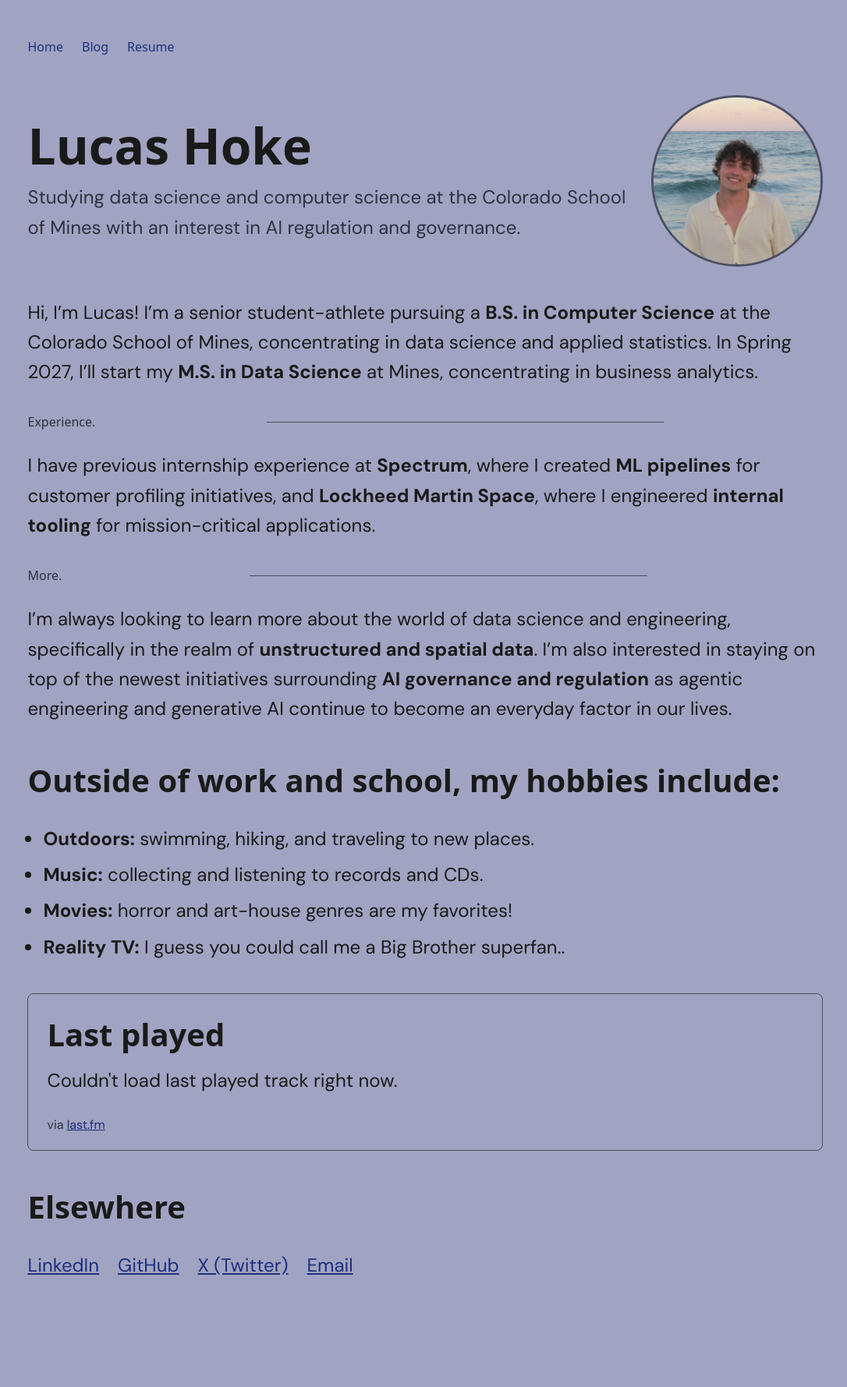
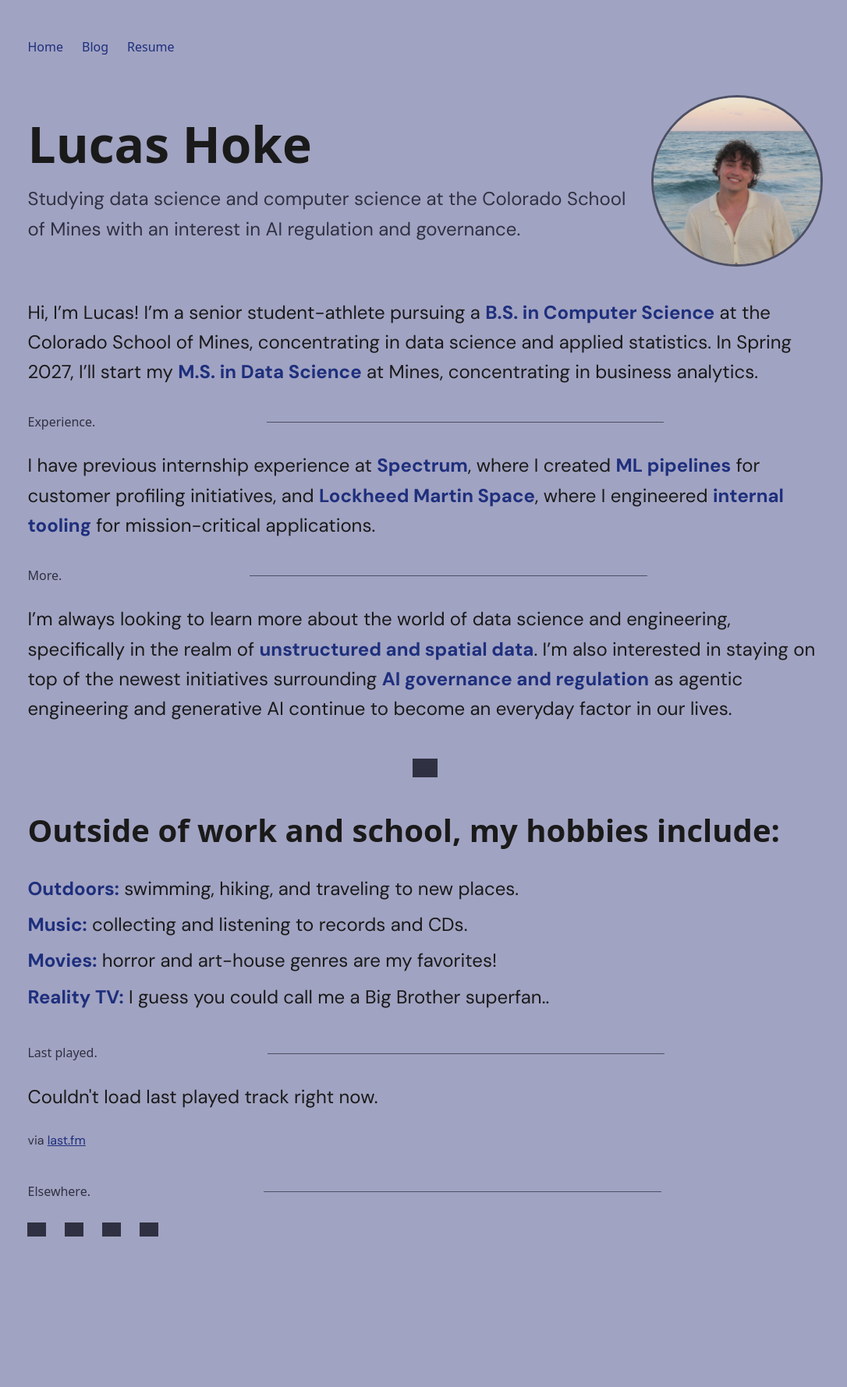
Before and after one commit to hokeluc/hokeluc.github.io, a Jekyll site: the page built from index.html, in a window 1280 px wide. Shown: the whole page at 78% size, without its empty margins (95-1181 px from the left). Built offline with Jekyll 4.4.1, drawn with Linux system fonts in a browser that asks for light colours; some web fonts are replaced; after the commit the page ends 1709 px from its top, so only the background shows below that; grey boxes are pictures that could not be loaded.

Commit message:
Visual design pass 2: reduce noise, footer, pixel icons
- Drop the bordered box around the Last.fm widget; use the same
  section-label pattern as the bio dividers instead, so the whole page
  reads as one consistent visual language rather than mixing boxes and
  rules
- Drop default bullets from the hobbies list (already led by a bolded
  word each, so the bullet was redundant)
- Snap remaining spacing values onto the 8px scale (h1 margin, post
  list row padding)
- "Elsewhere" becomes a de-emphasized <footer> at the bottom of the
  page, using HackerNoon's MIT-licensed Pixel Icon Library (24px grid,
  matches the Geist Pixel headings) instead of text links, recolored
  via CSS mask so it follows light/dark mode
- <strong> text now tints to the accent color instead of just being
  bold, reusing the existing palette instead of introducing a new color
- Decorative chevron-down between the bio and hobbies section, wrapped
  in an anchor to #hobbies with CSS scroll-behavior:smooth (no JS
  needed for the scroll)

Co-Authored-By: Claude Sonnet 5 <noreply@anthropic.com>

```diff
--- a/_layouts/default.html
+++ b/_layouts/default.html
@@ -6,6 +6,7 @@
   <title>{% if page.title %}{{ page.title }} · {% endif %}{{ site.title }}</title>
   <link rel="preconnect" href="https://fonts.googleapis.com">
   <link rel="preconnect" href="https://fonts.gstatic.com" crossorigin>
+  <link rel="preconnect" href="https://cdn.jsdelivr.net">
   <link href="https://fonts.googleapis.com/css2?family=DM+Sans:wght@400;700&family=Geist+Pixel&display=swap" rel="stylesheet">
   <link rel="stylesheet" href="{{ '/style.css' | relative_url }}">
 </head>
--- a/index.html
+++ b/index.html
@@ -47,9 +47,15 @@ title: Home
   </p>
 </section>
 
-<section>
+<div class="chevron-divider">
+  <a href="#hobbies" aria-label="Jump to hobbies section">
+    <span class="icon icon-chevron-down" aria-hidden="true"></span>
+  </a>
+</div>
+
+<section id="hobbies">
   <h2>Outside of work and school, my hobbies include:</h2>
-  <ul>
+  <ul class="plain-list">
     <li><strong>Outdoors:</strong> swimming, hiking, and traveling to new places.</li>
     <li><strong>Music:</strong> collecting and listening to records and CDs.</li>
     <li><strong>Movies:</strong> horror and art-house genres are my favorites!</li>
@@ -57,23 +63,43 @@ title: Home
   </ul>
 </section>
 
-<section id="lastfm" class="widget">
-  <h2>Last played</h2>
+<section id="lastfm">
+  <div class="section-label"><span>Last played.</span></div>
   <p id="lastfm-track">Loading&hellip;</p>
   <p class="widget-credit">
     via <a href="https://www.last.fm/user/hokeluc" target="_blank" rel="noopener">last.fm</a>
   </p>
 </section>
 
-<section class="links">
-  <h2>Elsewhere</h2>
-  <ul class="link-list">
-    <li><a href="https://www.linkedin.com/in/lucas-hoke/" target="_blank" rel="noopener">LinkedIn</a></li>
-    <li><a href="https://github.com/hokeluc" target="_blank" rel="noopener">GitHub</a></li>
-    <li><a href="https://x.com/hokeluc" target="_blank" rel="noopener">X (Twitter)</a></li>
-    <li><a href="mailto:lucas@lucashoke.com">Email</a></li>
+<footer class="links">
+  <div class="section-label"><span>Elsewhere.</span></div>
+  <ul class="icon-list">
+    <li>
+      <a href="https://www.linkedin.com/in/lucas-hoke/" target="_blank" rel="noopener">
+        <span class="icon icon-linkedin" aria-hidden="true"></span>
+        <span class="sr-only">LinkedIn</span>
+      </a>
+    </li>
+    <li>
+      <a href="https://github.com/hokeluc" target="_blank" rel="noopener">
+        <span class="icon icon-github" aria-hidden="true"></span>
+        <span class="sr-only">GitHub</span>
+      </a>
+    </li>
+    <li>
+      <a href="https://x.com/hokeluc" target="_blank" rel="noopener">
+        <span class="icon icon-twitter" aria-hidden="true"></span>
+        <span class="sr-only">X (Twitter)</span>
+      </a>
+    </li>
+    <li>
+      <a href="mailto:lucas@lucashoke.com">
+        <span class="icon icon-envelope" aria-hidden="true"></span>
+        <span class="sr-only">Email</span>
+      </a>
+    </li>
   </ul>
-</section>
+</footer>
 
 <script>
   (function () {
--- a/style.css
+++ b/style.css
@@ -23,6 +23,10 @@
   box-sizing: border-box;
 }
 
+html {
+  scroll-behavior: smooth;
+}
+
 body {
   background: var(--bg);
   color: var(--fg);
@@ -36,6 +40,22 @@ body {
 
 a {
   color: var(--accent);
+}
+
+strong {
+  color: var(--accent);
+}
+
+.sr-only {
+  position: absolute;
+  width: 1px;
+  height: 1px;
+  padding: 0;
+  margin: -1px;
+  overflow: hidden;
+  clip: rect(0, 0, 0, 0);
+  white-space: nowrap;
+  border: 0;
 }
 
 .site-nav {
@@ -93,7 +113,7 @@ h1, h2 {
 h1 {
   font-size: 4rem; /* 64px */
   line-height: 1.1;
-  margin: 0 0 0.75rem;
+  margin: 0 0 1rem; /* 16px */
 }
 
 h2 {
@@ -131,6 +151,7 @@ h2 {
 
 section {
   margin-bottom: 2.5rem; /* 40px */
+  scroll-margin-top: 2rem; /* 32px, for the chevron jump link */
 }
 
 p {
@@ -138,21 +159,72 @@ p {
 }
 
 ul {
-  padding-left: 1.25rem;
+  padding-left: 0;
 }
 
 li {
   margin-bottom: 0.5rem; /* 8px */
 }
 
-.widget {
-  padding: 1.25rem 1.5rem;
-  border: 1px solid var(--border);
-  border-radius: 8px;
+.plain-list {
+  list-style: none;
 }
 
-.widget h2 {
-  margin-bottom: 0.5rem;
+.chevron-divider {
+  display: flex;
+  justify-content: center;
+  margin: 2rem 0; /* 32px */
+}
+
+.chevron-divider a {
+  display: inline-flex;
+}
+
+.icon {
+  display: inline-block;
+  width: 24px;
+  height: 24px;
+  background-color: var(--muted);
+  -webkit-mask-size: contain;
+  mask-size: contain;
+  -webkit-mask-repeat: no-repeat;
+  mask-repeat: no-repeat;
+  -webkit-mask-position: center;
+  mask-position: center;
+}
+
+.chevron-divider .icon {
+  width: 2rem; /* 32px */
+  height: 2rem;
+}
+
+a:hover .icon {
+  background-color: var(--accent);
+}
+
+.icon-chevron-down {
+  -webkit-mask-image: url("https://cdn.jsdelivr.net/npm/@hackernoon/pixel-icon-library@1.1.0/icons/SVG/regular/chevron-down.svg");
+  mask-image: url("https://cdn.jsdelivr.net/npm/@hackernoon/pixel-icon-library@1.1.0/icons/SVG/regular/chevron-down.svg");
+}
+
+.icon-github {
+  -webkit-mask-image: url("https://cdn.jsdelivr.net/npm/@hackernoon/pixel-icon-library@1.1.0/icons/SVG/brands/github.svg");
+  mask-image: url("https://cdn.jsdelivr.net/npm/@hackernoon/pixel-icon-library@1.1.0/icons/SVG/brands/github.svg");
+}
+
+.icon-linkedin {
+  -webkit-mask-image: url("https://cdn.jsdelivr.net/npm/@hackernoon/pixel-icon-library@1.1.0/icons/SVG/brands/linkedin.svg");
+  mask-image: url("https://cdn.jsdelivr.net/npm/@hackernoon/pixel-icon-library@1.1.0/icons/SVG/brands/linkedin.svg");
+}
+
+.icon-twitter {
+  -webkit-mask-image: url("https://cdn.jsdelivr.net/npm/@hackernoon/pixel-icon-library@1.1.0/icons/SVG/brands/twitter.svg");
+  mask-image: url("https://cdn.jsdelivr.net/npm/@hackernoon/pixel-icon-library@1.1.0/icons/SVG/brands/twitter.svg");
+}
+
+.icon-envelope {
+  -webkit-mask-image: url("https://cdn.jsdelivr.net/npm/@hackernoon/pixel-icon-library@1.1.0/icons/SVG/regular/envelope.svg");
+  mask-image: url("https://cdn.jsdelivr.net/npm/@hackernoon/pixel-icon-library@1.1.0/icons/SVG/regular/envelope.svg");
 }
 
 .widget-credit {
@@ -161,7 +233,7 @@ li {
   margin: 0.5rem 0 0; /* 8px */
 }
 
-.link-list {
+.icon-list {
   list-style: none;
   padding: 0;
   display: flex;
@@ -169,8 +241,16 @@ li {
   flex-wrap: wrap;
 }
 
-.link-list li {
+.icon-list li {
   margin: 0;
+}
+
+.icon-list a {
+  display: inline-flex;
+}
+
+footer.links {
+  font-size: 1rem; /* 16px, de-emphasized */
 }
 
 .post-list {
@@ -182,7 +262,7 @@ li {
   display: flex;
   justify-content: space-between;
   gap: 1rem; /* 16px */
-  padding: 0.75rem 0;
+  padding: 1rem 0; /* 16px */
   border-bottom: 1px solid var(--border);
 }
 
```
